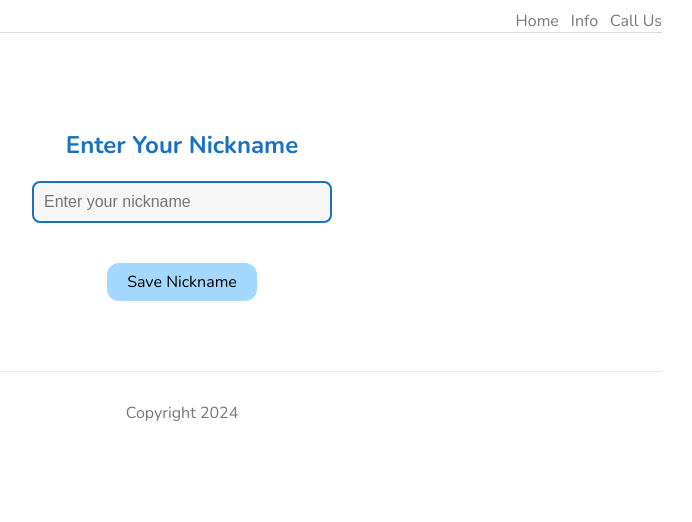
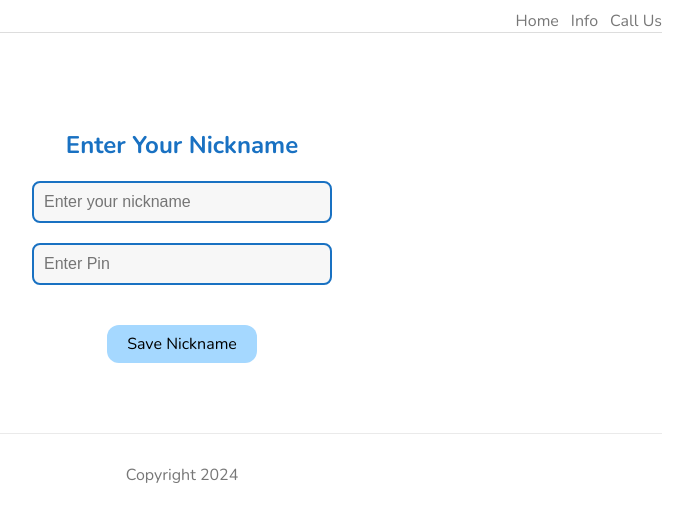
Before and after one commit to sabaataha/safe-web, a Next.js app in the folder nextjs-tutorial-lesson-14/: page /NicknamePage in a window 1280 px wide. Shown: the top 522 px of the page, without its empty margins (458-1150 px from the left). Built offline with nearby package versions, Linux system fonts and the light colour scheme.

Commit message:
added input

```diff
--- a/nextjs-tutorial-lesson-14/pages/NicknamePage.js
+++ b/nextjs-tutorial-lesson-14/pages/NicknamePage.js
@@ -6,6 +6,9 @@ const NicknamePage = () => {
   const [nickname, setNickname] = useState('');
 
   const handleNicknameChange = (e) => {
+    setNickname(e.target.value);
+  };
+  const handlePinChange = (e) => {
     setNickname(e.target.value);
   };
   //we need to change this and save nickname in db for example
@@ -23,6 +26,13 @@ const NicknamePage = () => {
         onChange={handleNicknameChange}
         className={styles.inputText}
       />
+        <input
+        type="text"
+        placeholder="Enter Pin"
+        value={nickname}
+        onChange={handlePinChange}
+        className={styles.inputText}
+      />
       <Link href="/avatarSelection" className={styles.saveButton}>
         Save Nickname
       </Link>
```
